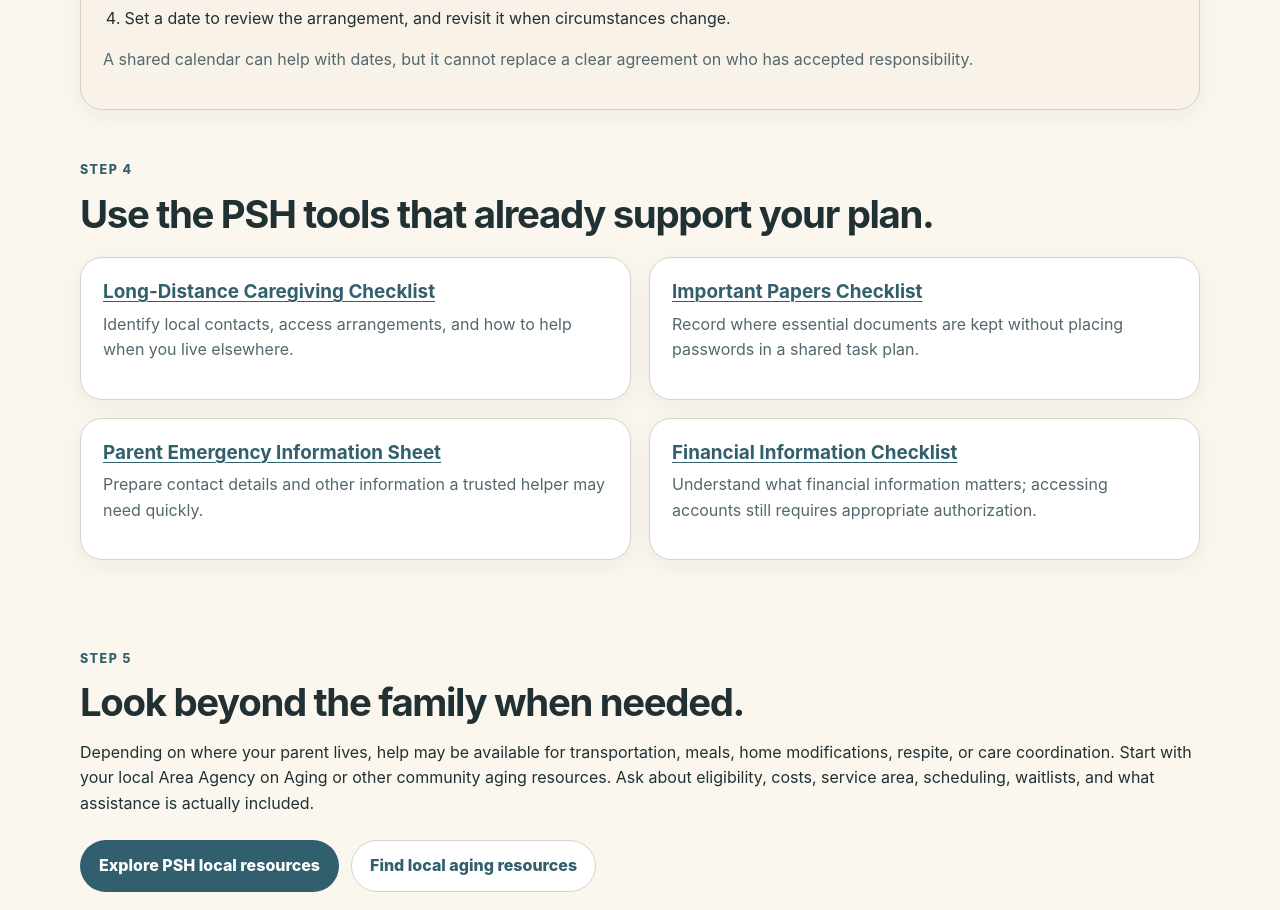
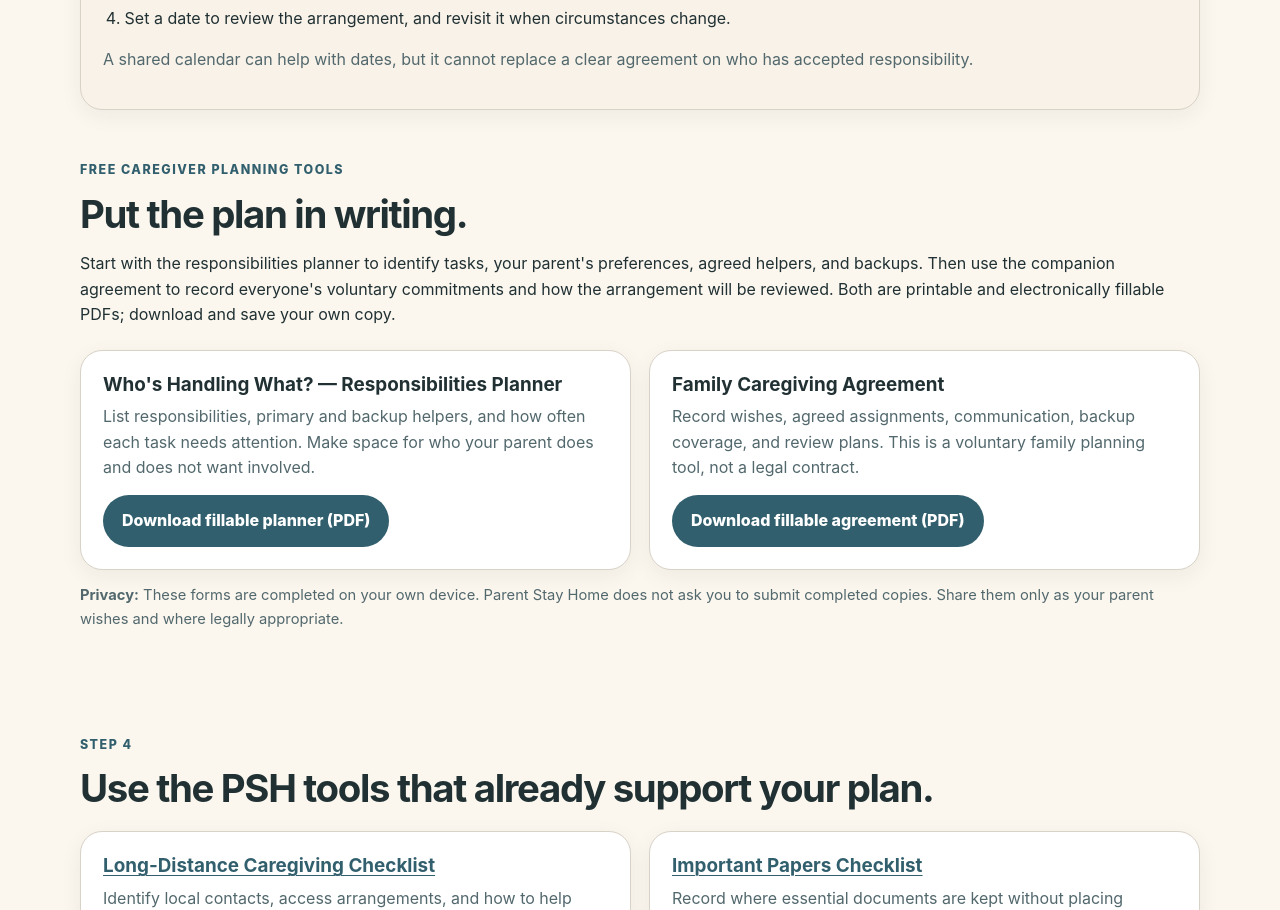
Before and after one commit to WOA-Studios/parent-stay-home, a plain HTML site: page guides/sharing-caregiving-responsibilities/index.html in a window 1280 px wide. Shown: the part 2373-3283 px from the top of the page. Drawn offline with Linux system fonts and the light colour scheme.

Commit message:
Add fillable OCC worksheet downloads to caregiver guide

```diff
--- a/guides/sharing-caregiving-responsibilities/index.html
+++ b/guides/sharing-caregiving-responsibilities/index.html
@@ -9,6 +9,7 @@
 </div></section>
 <section class="section"><p class="eyebrow">Step 2</p><h2>Ask what the parent wants—and what each helper can realistically offer.</h2><p>A nearby sibling might handle rides; a distant relative might arrange appointments or research services. A trusted friend may agree to check in. Contributions do not need to look identical, and no one should be listed as a helper until they agree.</p><ul class="checklist"><li>Which tasks does the parent want help with?</li><li>Which people may be included—or excluded—from planning and updates?</li><li>Who can reliably accept each task and how often?</li><li>Does the helper have the necessary permission or legal authority?</li><li>Which tasks remain uncovered?</li></ul><p>Not everyone has siblings or a cooperative family. If nobody can commit to a task, leave it unassigned and consider community, nonprofit, or paid support instead of assuming one person must absorb it.</p></section>
 <section class="section soft-path card"><p class="eyebrow">Step 3</p><h2>Agree on a backup plan before someone is unavailable.</h2><p>For each recurring task, name the primary helper, a backup who has agreed to step in, and the schedule or trigger. Discuss what happens when work, illness, travel, family obligations, or an emergency make the usual arrangement impossible.</p><ol class="numbered-path"><li>Choose one way to request coverage (for example, a call or a group message with the parent's permission).</li><li>Specify how much notice to give when possible.</li><li>Agree who will arrange outside assistance when no family coverage is available.</li><li>Set a date to review the arrangement, and revisit it when circumstances change.</li></ol><p>A shared calendar can help with dates, but it cannot replace a clear agreement on who has accepted responsibility.</p></section>
+<section class="section"><p class="eyebrow">Free caregiver planning tools</p><h2>Put the plan in writing.</h2><p>Start with the responsibilities planner to identify tasks, your parent's preferences, agreed helpers, and backups. Then use the companion agreement to record everyone's voluntary commitments and how the arrangement will be reviewed. Both are printable and electronically fillable PDFs; download and save your own copy.</p><div class="grid two"><article class="card tool-card-link"><h3>Who's Handling What? — Responsibilities Planner</h3><p>List responsibilities, primary and backup helpers, and how often each task needs attention. Make space for who your parent does and does not want involved.</p><a class="btn primary" href="/assets/downloads/PSH_Whos_Handling_What_Responsibilities_Planner_FILLABLE.pdf" download>Download fillable planner (PDF)</a></article><article class="card tool-card-link"><h3>Family Caregiving Agreement</h3><p>Record wishes, agreed assignments, communication, backup coverage, and review plans. This is a voluntary family planning tool, not a legal contract.</p><a class="btn primary" href="/assets/downloads/PSH_Family_Caregiving_Agreement_FILLABLE.pdf" download>Download fillable agreement (PDF)</a></article></div><p class="small"><strong>Privacy:</strong> These forms are completed on your own device. Parent Stay Home does not ask you to submit completed copies. Share them only as your parent wishes and where legally appropriate.</p></section>
 <section class="section"><p class="eyebrow">Step 4</p><h2>Use the PSH tools that already support your plan.</h2><div class="grid two">
 <article class="card"><h3><a href="/get-organized/long-distance-caregiving-checklist/">Long-Distance Caregiving Checklist</a></h3><p>Identify local contacts, access arrangements, and how to help when you live elsewhere.</p></article>
 <article class="card"><h3><a href="/get-organized/important-papers-checklist/">Important Papers Checklist</a></h3><p>Record where essential documents are kept without placing passwords in a shared task plan.</p></article>
```
